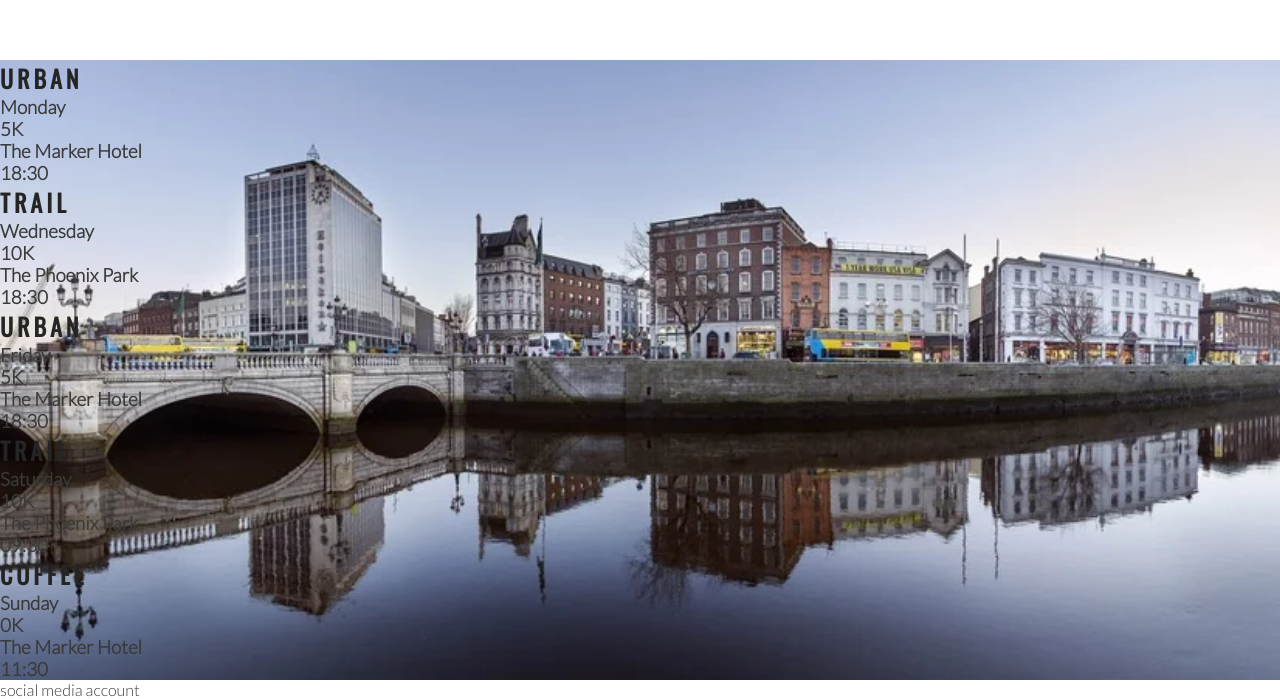
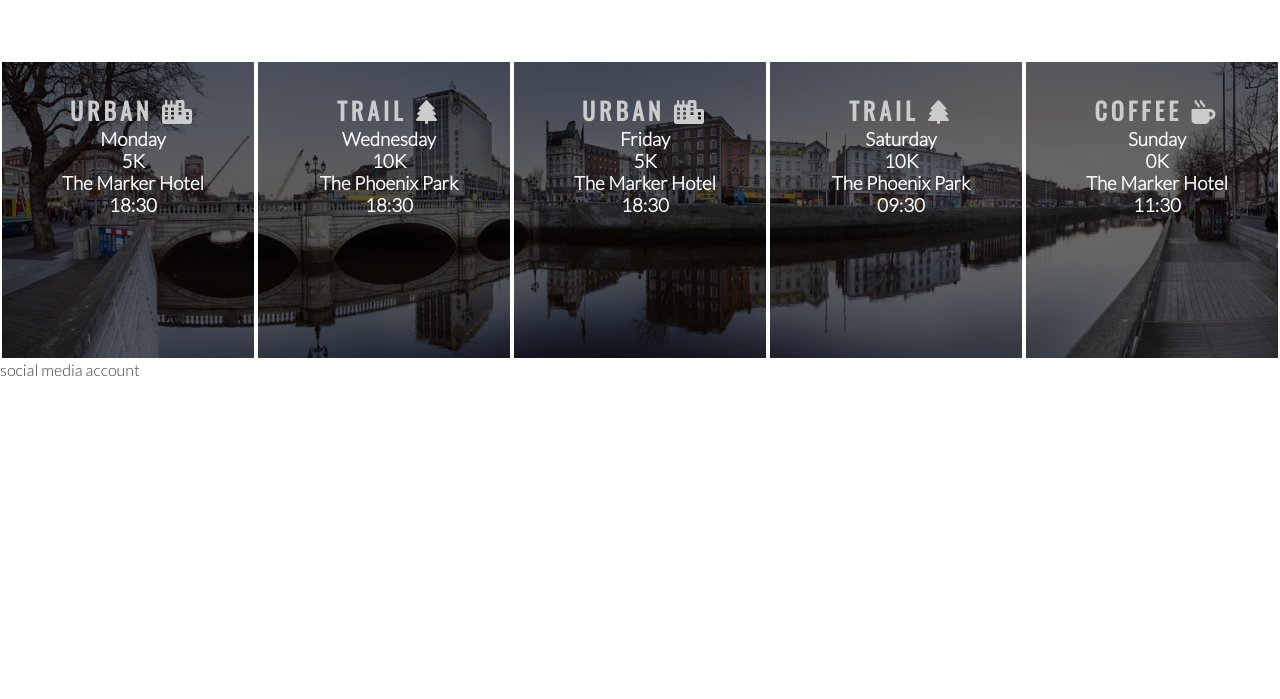
Before and after one commit to SaraCandela/love-running, a plain HTML site: page index.html in a window 1280 px wide. Shown: the part 1235-1934 px from the top of the page. After the commit the page ends 1614 px from the top, so only its background shows below. Drawn offline with nearby package versions, Linux system fonts and the light colour scheme.

Commit message:
Style times panels and add icons

```diff
--- a/assets/css/style.css
+++ b/assets/css/style.css
@@ -199,3 +199,19 @@ hr {
     width: 100%;
     overflow: hidden
 }
+
+#times div {
+    color: #fafafa;
+    background-color: rgba(0, 0, 0, .6);
+    width: 20%;
+    height: 300px;
+    float: left;
+    padding: 30px 0 0 10px;
+    text-align: center;
+    border: 2px solid white;
+    box-sizing: border-box;
+}
+
+#times h2 {
+    color: #ccc;
+}
--- a/index.html
+++ b/index.html
@@ -87,35 +87,35 @@
     </section>
     <section id="times">
         <div>
-            <h2>Urban</h2>
+            <h2>Urban <i class="fa-solid fa-city"></i></h2>
             <h3>Monday</h3>
             <h3>5K</h3>
             <h3>The Marker Hotel</h3>
             <h3>18:30</h3>
         </div>
         <div>
-            <h2>Trail</h2>
+            <h2>Trail <i class="fa-solid fa-tree"></i></h2>
             <h3>Wednesday</h3>
             <h3>10K</h3>
             <h3>The Phoenix Park</h3>
             <h3>18:30</h3>
         </div>
         <div>
-            <h2>Urban</h2>
+            <h2>Urban <i class="fa-solid fa-city"></i></h2>
             <h3>Friday</h3>
             <h3>5K</h3>
             <h3>The Marker Hotel</h3>
             <h3>18:30</h3>
         </div>
         <div>
-            <h2>Trail</h2>
+            <h2>Trail <i class="fa-solid fa-tree"></i></h2>
             <h3>Saturday</h3>
             <h3>10K</h3>
             <h3>The Phoenix Park</h3>
             <h3>09:30</h3>
         </div>
         <div>
-            <h2>Coffee</h2>
+            <h2>Coffee <i class="fa-solid fa-mug-hot"></i></h2>
             <h3>Sunday</h3>
             <h3>0K</h3>
             <h3>The Marker Hotel</h3>
```
